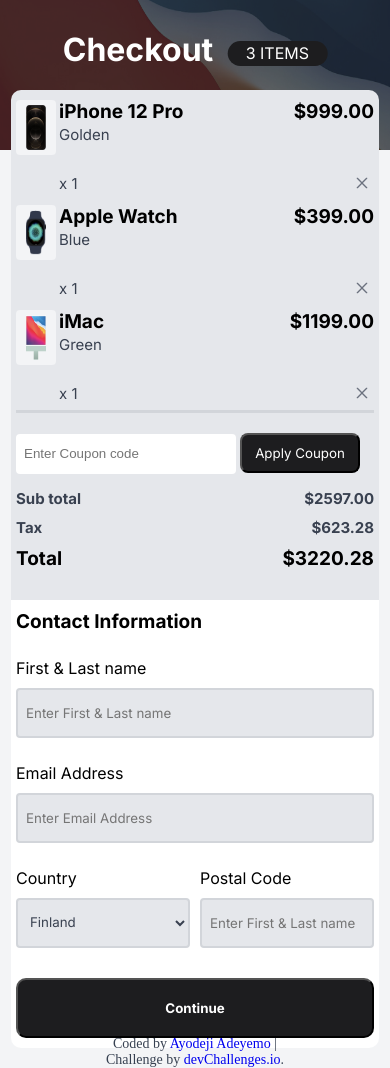
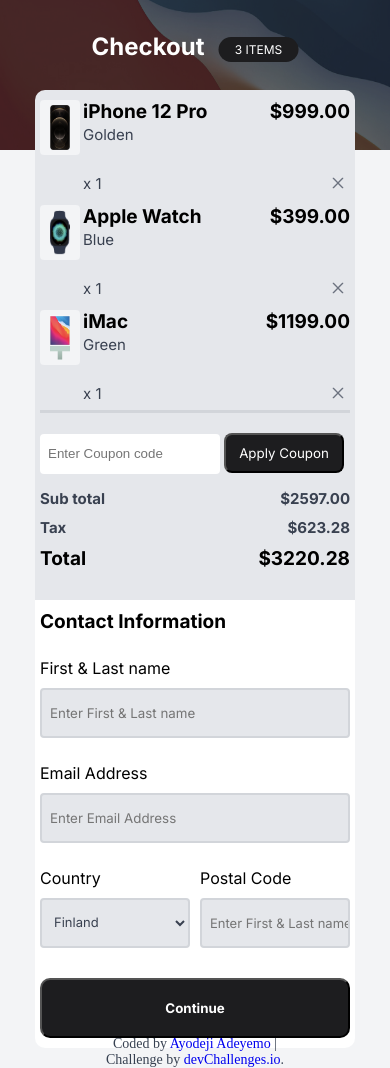
Before and after one commit to highcon1/shop_checkout.github.io, a plain HTML site: page index.html in a window 390 px wide. Drawn offline with Linux system fonts and the light colour scheme.

Commit message:
adjusted the responsiveness for screens below 360 pixels

```diff
--- a/style.css
+++ b/style.css
@@ -364,7 +364,7 @@ fieldset {
 }
 
 
-@media only screen and (max-width: 600px) {
+@media only screen  and (min-width: 393px) and (max-width: 719px)  {
 
     .author-info {
         position: absolute;
@@ -503,3 +503,145 @@ fieldset {
         font-family: "Inter", sans-serif;
     }
 }
+
+@media only screen  and (max-width: 392px) {
+
+    .author-info {
+        position: absolute;
+        top: 1020px;
+        left: 50%;
+        transform: translateX(-50%);
+        font-size: 14px;
+        text-align: center;
+        margin-top: 16px;
+        color: rgb(55, 65, 81);
+    }
+
+    .author-info a {
+        text-decoration: none;
+    }
+
+    .img-header {
+        width: 100%;
+        height: 150px;
+    }
+
+    .h-head {
+        position: relative;
+    }
+
+    .t-header {
+        display: flex;
+        align-items: center;
+        gap: 14px;
+        position: absolute;
+        top: 30px;
+        left: 50%;
+        transform: translateX(-50%);
+        color: white;
+        font-family: "Inter", sans-serif;
+        font-size: 12px;
+    }
+
+    #it_3 {
+        margin-top: 7px;
+        background-color: #1D1D1F;
+        border-radius: 40px;
+        width: 80px;
+        height: 25px;
+        display: flex;
+        align-items: center;
+        justify-content: center;
+    }
+
+    .big_flex {
+        display: flex;
+        flex-direction: column;
+        position: absolute;
+        top: 90px;
+        left: 50%;
+        transform: translateX(-50%);
+        border-radius: 4px;
+    }
+
+    .left_side {
+        background-color: #E5E7EB;
+        height: auto;
+        padding: 5px;
+        width: 20rem;
+        border-radius: 10px 10px 0 0;
+    }
+
+    .right_side {
+        background-color: #FFFFFF;
+        height: auto;
+        padding: 10px 5px;
+        width: 20rem;
+        border-radius: 0 0 10px 10px;
+    }
+
+    .prod_flex {
+        display: flex;
+        justify-content: space-between;
+        padding: 5px 0;
+    }
+
+    .inner_flex {
+        display: flex;
+        gap: 3px;
+    }
+
+    .prod_img_center {
+        display: flex;
+        align-items: center;
+        justify-content: center;
+    }
+
+    .prod_img {
+        background-color: #F3F4F6;
+        height: 55px;
+        width: 40px;
+        border-radius: 4px;
+    }
+
+    .prod_img img{
+        height: 45px;
+        width: 20px;
+    }
+
+    #coupon_code {
+        height: 40px;
+        width: 180px;
+        border-radius: 4px;
+        border-style: none;
+        padding-left: 8px;
+    }
+
+    #coup_btn {
+        height: 40px;
+        width: 120px;
+        color: white;
+        background-color: #1D1D1F;
+        border-radius: 8px;
+        font-family: "Inter", sans-serif;
+    }
+
+    .field_flex {
+        display: flex;
+        gap: 10px;
+    }
+
+    #pl_7 {
+        padding-left: 8px;
+        height: 50px;
+        width: 150px;
+        border-radius: 4px;
+        border-style: solid;
+        border-color: #D2D5DA;
+        background-color: #E5E7EB;
+        border-width: 2px;
+        color: #394150;
+        font-family: "Inter", sans-serif;
+        font-size: small;
+    }
+}
```
